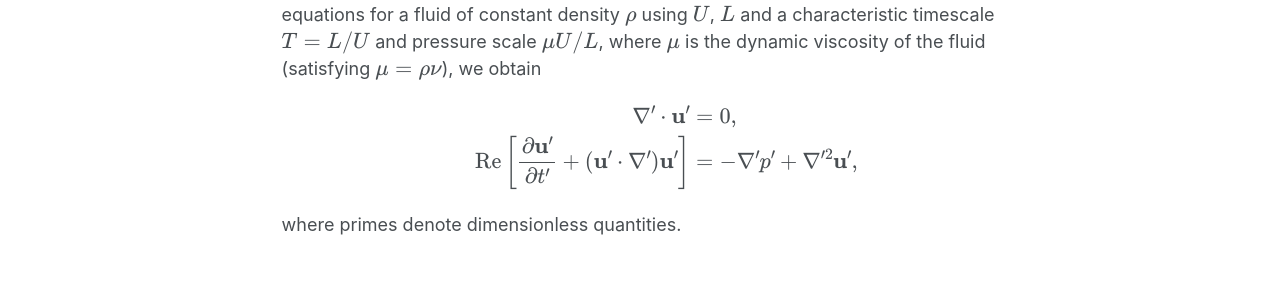
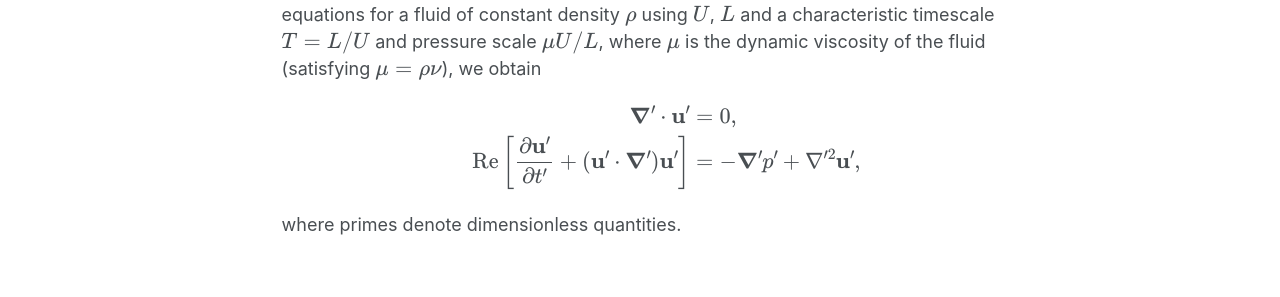
Before and after one commit to reefeconley/reefeconley.github.io, a Jekyll site: the page built from _portfolio/portfolio-1.md, in a window 1280 px wide and 1398 px high. Shown: the part 552-849 px from the top of the window. Built offline with Jekyll 4.4.1, drawn with Linux system fonts in a browser that asks for light colours; a script that is not in the unit is left out.

Commit message:
Update portfolio-1.md

```diff
--- a/_portfolio/portfolio-1.md
+++ b/_portfolio/portfolio-1.md
@@ -16,8 +16,8 @@ where $U$ and $L$ are characteristic velocity and length scales of the flow, and
 
 $$
 \begin{aligned}
-\mathbf{\nabla}'\cdot\mathbf{u}' &= 0,\\
-\text{Re}\left[\frac{\partial \mathbf{u}'}{\partial t'} + (\mathbf{u}'\cdot\mathbf{\nabla}')\mathbf{u}'\right] &= -\mathbf{\nabla}'p' + \nabla'^2 \mathbf{u}',
+\boldsymbol{\nabla}'\cdot\mathbf{u}' &= 0,\\
+\text{Re}\left[\frac{\partial \mathbf{u}'}{\partial t'} + (\mathbf{u}'\cdot\boldsymbol{\nabla}')\mathbf{u}'\right] &= -\boldsymbol{\nabla}'p' + \nabla'^2 \mathbf{u}',
 \end{aligned}
 $$
 
```
